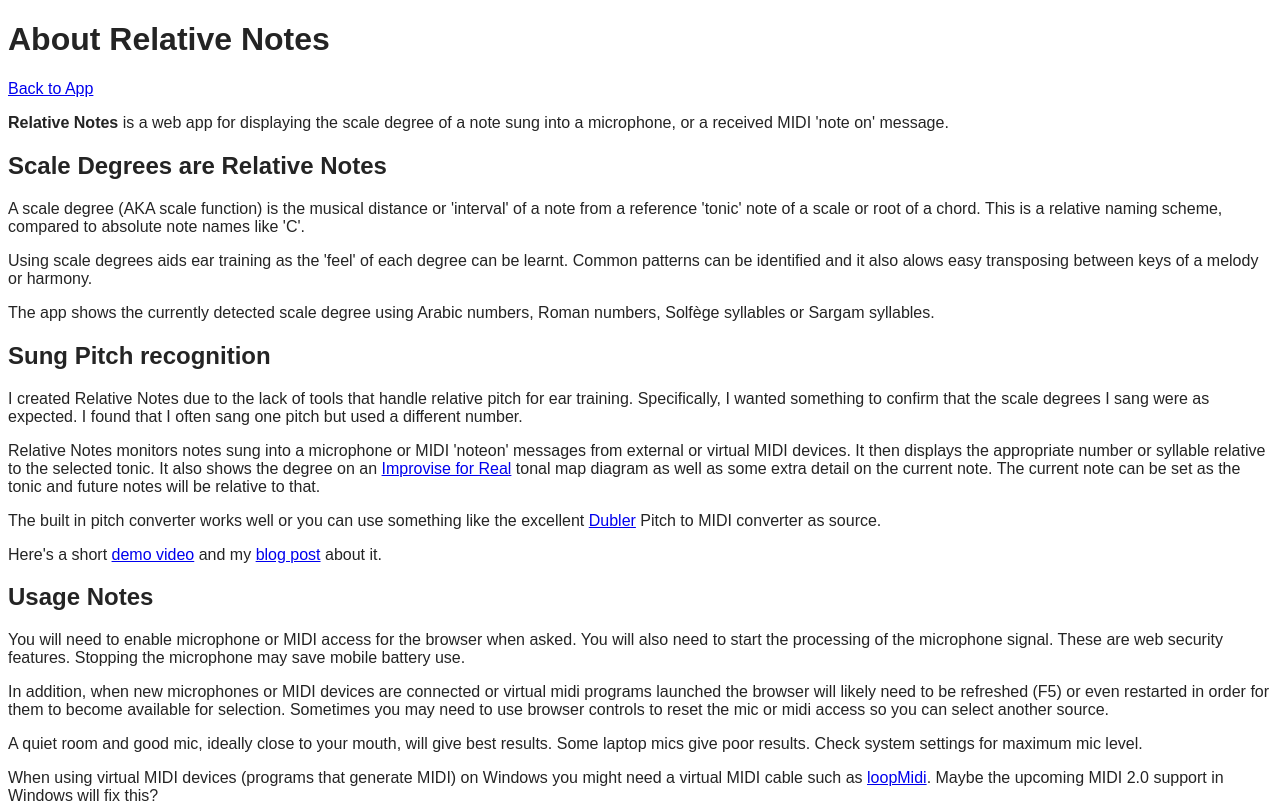
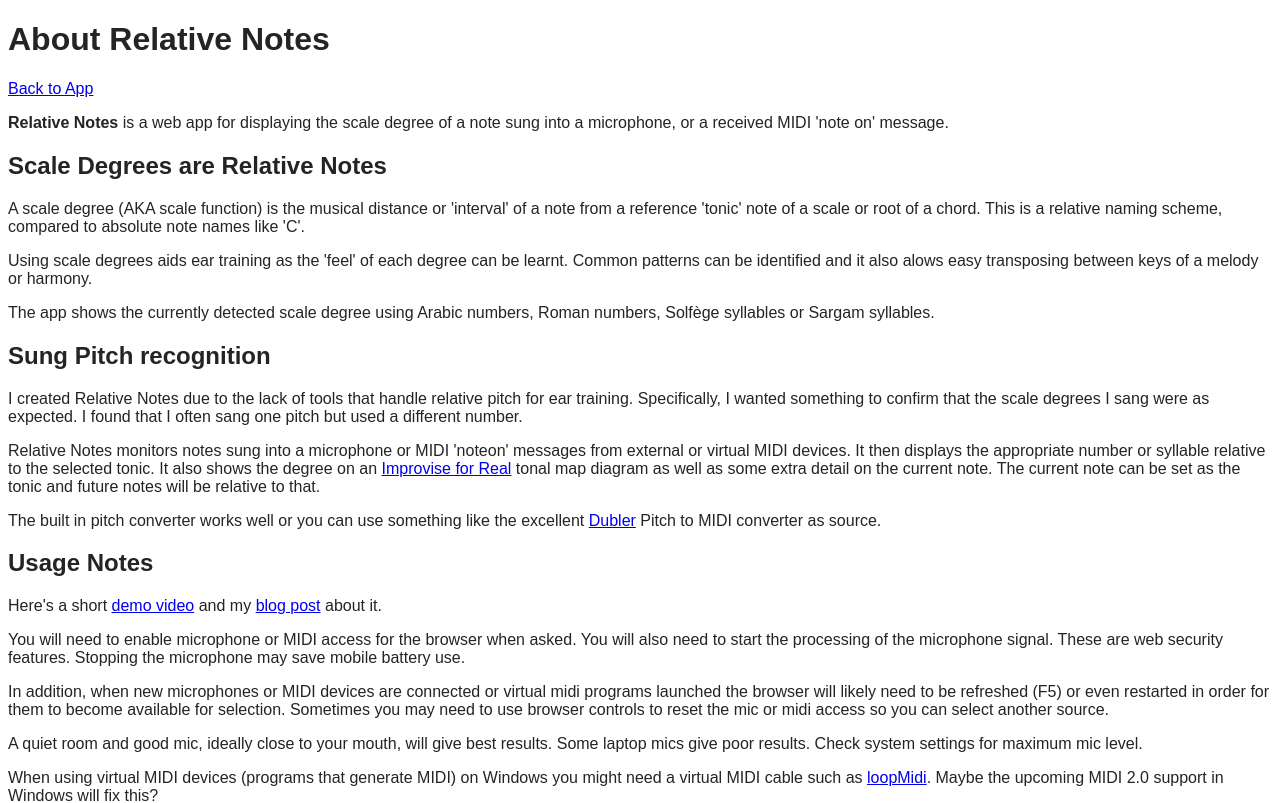
Before and after one commit to music-practice-tools/relative-notes, a SvelteKit app: page /about in a window 1280 px wide. Shown: the top 803 px of the page. Built offline with nearby package versions, Linux system fonts and the light colour scheme.

Commit message:
Update +page.svelte

```diff
--- a/src/routes/about/+page.svelte
+++ b/src/routes/about/+page.svelte
@@ -40,6 +40,7 @@ The app shows the currently detected scale degree using Arabic numbers, Roman nu
   something like the excellent <a href="https://vochlea.com/">Dubler</a> Pitch to
   MIDI converter as source.
 </p>
+<h2>Usage Notes</h2>
 <p>
   Here's a short <a href="https://www.youtube.com/watch?v=CsQQuxrUV9E)"
     >demo video</a>
@@ -47,7 +48,6 @@ The app shows the currently detected scale degree using Arabic numbers, Roman nu
   <a href="https://blog.fullmeasure.uk/2024/04/25/relative-notes-tool/"
     >blog post</a> about it.
 </p>
-<h2>Usage Notes</h2>
 <p>
 You will need to enable microphone or MIDI access for the browser when asked. You will also need to start the processing of the microphone signal. These are web security features. Stopping the microphone may save mobile battery use.
 </p>
```
